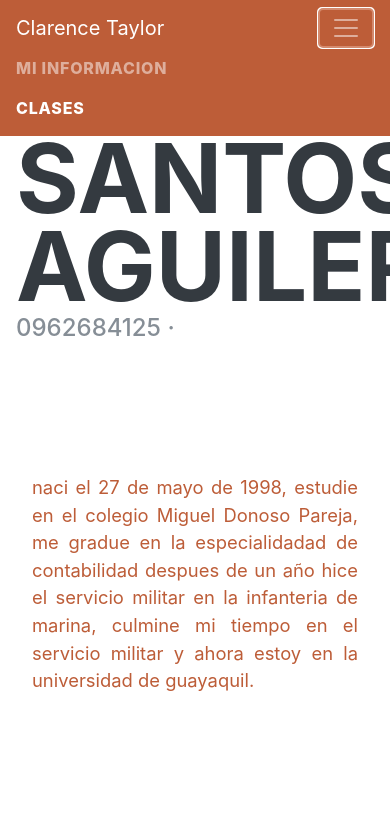
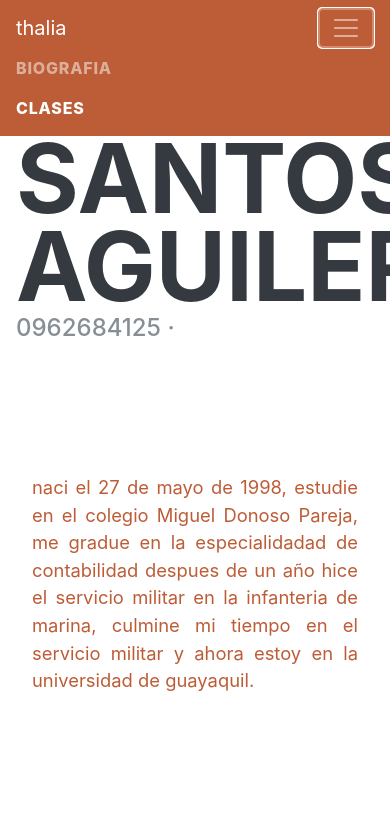
Before and after one commit to thalialm/thalia, a plain HTML site: page index.html in a window 390 px wide. Both pictures are taken after a click on the button "Toggle navigation". Shown: the top 819 px of the page. Drawn offline with Linux system fonts and the light colour scheme; a web font is replaced by a local one.

Commit message:
Update index.html

```diff
--- a/index.html
+++ b/index.html
@@ -27,9 +27,9 @@
 
   <nav class="navbar navbar-expand-lg navbar-dark bg-primary fixed-top" id="sideNav">
     <a class="navbar-brand js-scroll-trigger" href="#page-top">
-      <span class="d-block d-lg-none">Clarence Taylor</span>
+      <span class="d-block d-lg-none">thalia</span>
       <span class="d-none d-lg-block">
-        <img class="img-fluid img-profile rounded-circle mx-auto mb-2" src="hola.jpg" alt="">
+        <img class="img-fluid img-profile rounded-circle mx-auto mb-2" src="hola1.jpg" alt="">
       </span>
     </a>
     <button class="navbar-toggler" type="button" data-toggle="collapse" data-target="#navbarSupportedContent" aria-controls="navbarSupportedContent" aria-expanded="false" aria-label="Toggle navigation">
@@ -38,7 +38,7 @@
     <div class="collapse navbar-collapse" id="navbarSupportedContent">
       <ul class="navbar-nav">
         <li class="nav-item">
-          <a class="nav-link js-scroll-trigger" href="#about">Mi informacion</a>
+          <a class="nav-link js-scroll-trigger" href="#about">Biografia</a>
         </li>
         <li class="nav-item">
           <a class="nav-link js-scroll-trigger" href="#experience">Clases</a>
```
